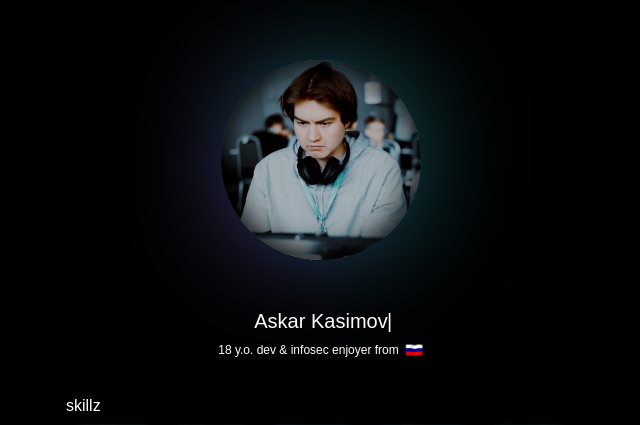
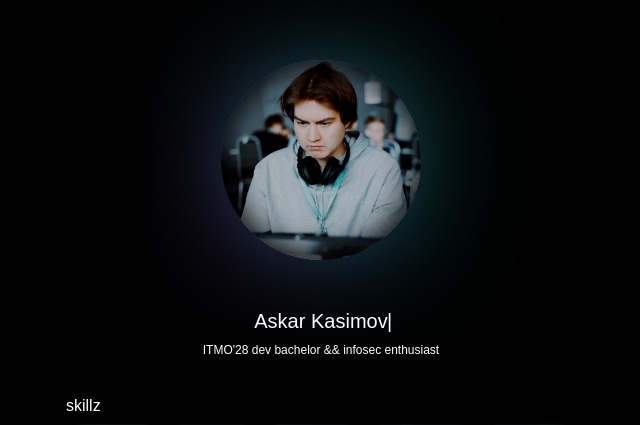
Before and after one commit to AskarKasimov/askarkasimov.github.io, a plain HTML site: page index.html in a window 1280 px wide. Shown: the top 425 px of the page, without its empty margins (319-959 px from the left). Drawn offline with Linux system fonts and the light colour scheme; a web font is replaced by a local one.

Commit message:
new description

```diff
--- a/index.html
+++ b/index.html
@@ -26,7 +26,7 @@
             </div>
             <span>
                 <h1 id="name">Askar Kasimov</h1>
-                <h2>18 y.o. dev & infosec enjoyer from <img src="./icons/ru.gif" alt="Russia" /></h2>
+                <h2>ITMO'28 dev bachelor && infosec enthusiast</h2>
             </span>
         </div>
         <div class="tags-wrapper">
```
Also changed, not shown: icons/ru.gif (deleted).
